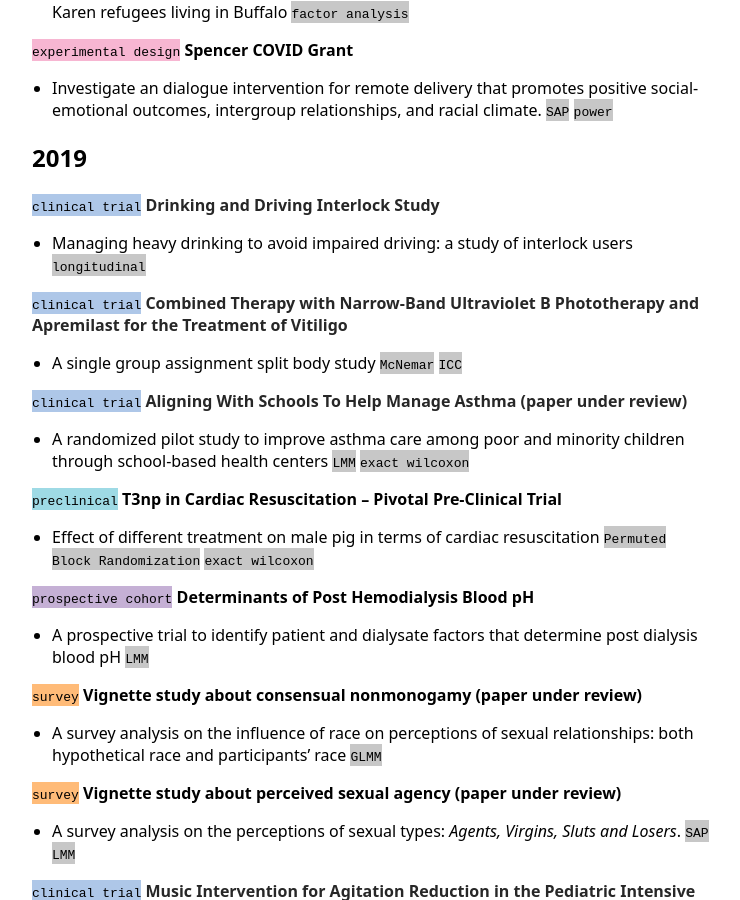
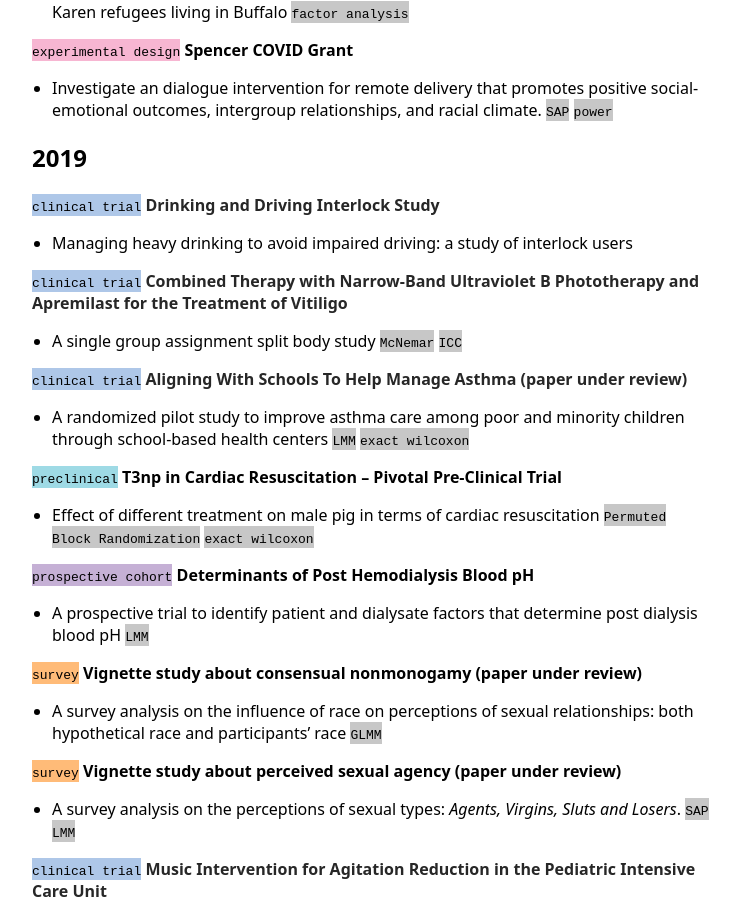
Before and after one commit to ziqiangc/ziqiangc.github.io, a Jekyll site: the page built from projects.md, in a window 1280 px wide and 900 px high, scrolled down 460 px. Shown: the whole window, without its empty margins (258-998 px from the left). Built offline with Jekyll 4.4.1, drawn with Linux system fonts in a browser that asks for light colours; our own code applies the rules of GitHub Pages for plain Markdown files.

Commit message:
Update projects.md

```diff
--- a/projects.md
+++ b/projects.md
@@ -14,7 +14,7 @@
 
 ## 2019
 <span style="background-color: #aec7e8">`clinical trial`</span> [**Drinking and Driving Interlock Study**](https://www.research.buffalo.edu/portal/clinicaltrial/protocol/5155)
-- Managing heavy drinking to avoid impaired driving: a study of interlock users <span style="background-color: #c7c7c7">`longitudinal`</span>
+- Managing heavy drinking to avoid impaired driving: a study of interlock users
 
 <span style="background-color: #aec7e8">`clinical trial`</span> [**Combined Therapy with Narrow-Band Ultraviolet B Phototherapy and Apremilast for the Treatment of Vitiligo**](https://clinicaltrials.gov/ct2/show/study/NCT03123016)
 - A single group assignment split body study <span style="background-color: #c7c7c7">`McNemar`</span> <span style="background-color: #c7c7c7">`ICC`</span>
```
